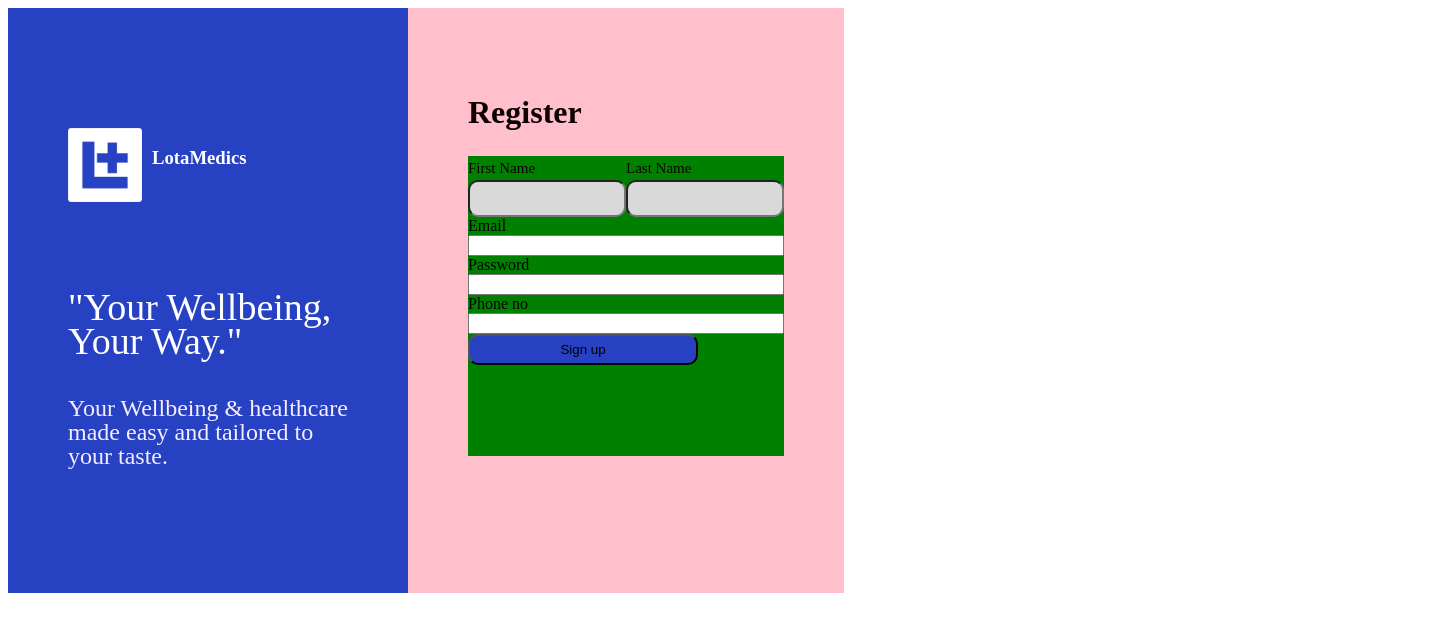
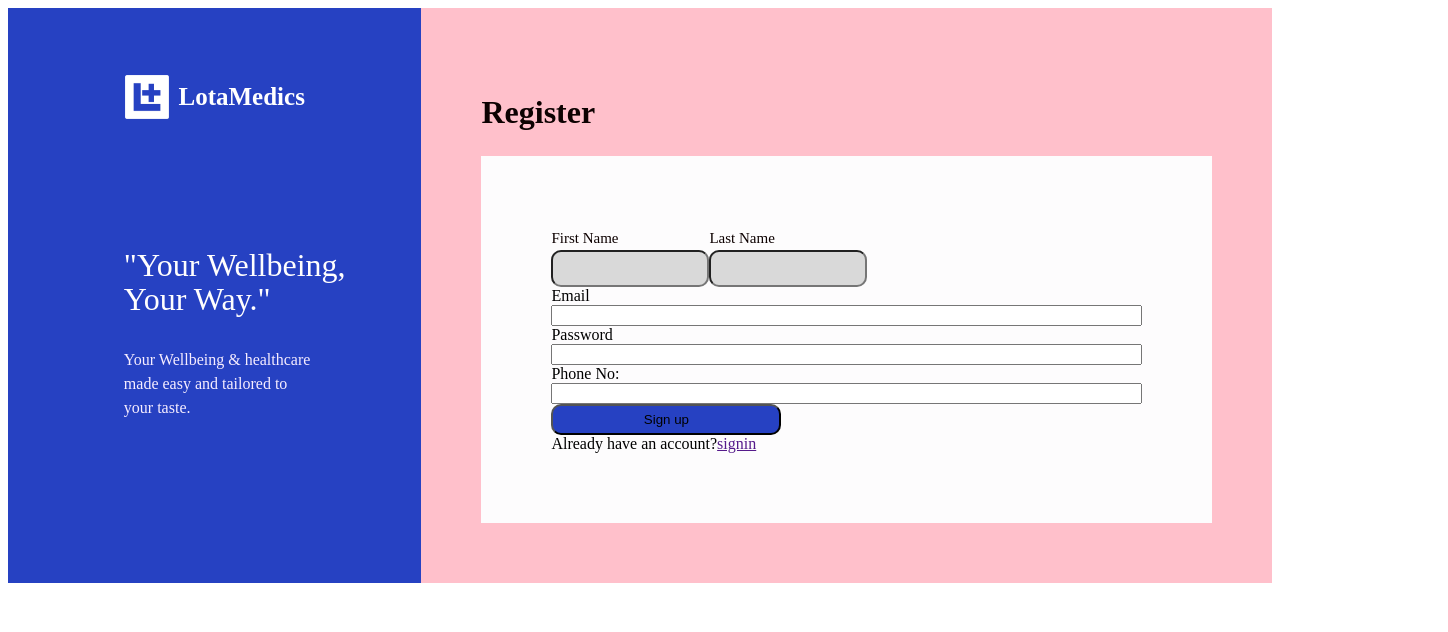
Before and after one commit to Solex202/electronic_health_client, a React (Vite) app: page / in a window 1280 px wide. Shown: the top 632 px of the page, 1448 px wide, since content can reach past the window. Built offline with nearby package versions, Linux system fonts and the light colour scheme.

Commit message:
creating registration page

```diff
--- a/src/pages/auth/Register/index.jsx
+++ b/src/pages/auth/Register/index.jsx
@@ -1,6 +1,6 @@
 import React from 'react';
 import style from "../Register/index.module.css"
-import logo from "../../../assets/LotaMedics Logo.svg"
+import logo from "../../../assets/LotaMedics Logo.png"
 const Register
     = () => {
         return (
@@ -41,19 +41,20 @@ const Register
                                 <input type="password" id="password" name="password" required/>
                             </div>
                             <div className={style.phonenumber}>
-                                <label for="phone">Phone no</label>
+                                <label for="phone">Phone No:</label>
                                 <input type="tel" id="phone" name="phone" pattern="[0-9]{10}"  required/>
-                                {/* <small>Format: 1234567890</small> */}
+
                             </div>
                             <button>Sign up</button>
                             <div className={style.bottom_text}>
-                                <p></p>
-                                <href></href>
+                                <span>Already have an account?</span>
+                                <a href=''>signin</a>
                             </div>
 
                         </form>
                     </div>
                 </div>
+
             </div>
         )
     }
--- a/src/pages/auth/Register/index.module.css
+++ b/src/pages/auth/Register/index.module.css
@@ -1,60 +1,76 @@
 .parent{
     display: flex;
-    width: 1440px;
-    height: 585px;
-    /* flex-shrink: 0; */
-    /* padding: 50px; */
+    overflow: hidden;
+    background-color: black;
 }
 
 .left_section{
     background-color: #2641C2;
-    width: 400px;
+    width: 470px;
+    display: flex;
+    flex-direction: column;
+    align-items: center;
 }
 
 .left_section_inner{
     display: flex;
     flex-direction: column;
-    padding: 60px;
+    padding: 50px;
     justify-content: space-between;
 }
 
 .logo_div{
     display: flex;
-    margin-bottom: 50px;
-    margin-top: 60px;
+    justify-content: center;
+    align-items: center;
+    /* margin-bottom: 50px;
+    margin-top: 60px; */
 }
 
 .logo_div h3{
     color: #ffffff;
     margin-left: 10px;
+    font-size: 25px;
+}
+
+.logo{
+    width: 44px;
+    height: 44px;
+}
+
+.intro_text{
+    /* background-color: orange; */
+    margin: 80px 0 0 40px;
+    /* display: flex;
+    flex-direction: column;
+    justify-content: center;
+    align-items: center; */
 }
 
 .intro_text_p1{
-    flex-direction: column;
-    justify-content: center;
     flex-shrink: 0;
     color: #FFFEFE;
     font-family: Montserrat;
-    font-size: 38px;
+    font-size: 32px;
     font-style: normal;
-    font-weight: 500;
-    line-height: 34px; /* 63.158% */
+    font-weight: 400;
+    line-height: 34px;
 }
 
 .intro_text_p2{
     flex-shrink: 0;
     color: #F6EDFF;
     font-family: Montserrat;
-    font-size: 24px;
+    /* font-size: 15px; */
     font-style: normal;
-    font-weight: 400;
-    line-height: 24px; /* 100% */
+    /* font-weight: 100; */
+    line-height: 24px;
 }
 
 .right_section{
-    /* background-color: #FDFCFD; */
+    background-color: #FDFCFD;
     background-color: pink;
-    /* width: 990px; */
+    width: 967px;
 }
 
 .right_section_inner{
@@ -70,28 +86,22 @@
     font-size: 32px;
     font-style: normal;
     font-weight: 700;
-    line-height: 24px; /* 75% */
+    line-height: 24px;
 }
 
 .form{
-    background-color: green;
-    height: 300px;
-    /* justify-content: center; */
+    background-color:#FDFCFD;
+    padding: 70px;
 
 }
 
 .fullname{
     display: flex;
-    /* flex-direction: column;
-    justify-content: center; */
-
-
 }
 
 .firstname{
     display: flex;
     flex-direction: column;
-
 }
 
 .lastname{
@@ -112,13 +122,14 @@
     display: flex;
     flex-direction: column;
 }
+
 .firstname label{
     color: #0D0101;
     font-family: Montserrat;
     font-size: 15px;
     font-style: normal;
     font-weight: 300;
-    line-height: 24px; /* 100% */
+    line-height: 24px;
 }
 
 .lastname label{
@@ -127,7 +138,7 @@
     font-size: 15px;
     font-style: normal;
     font-weight: 300;
-    line-height: 24px; /* 100% */
+    line-height: 24px;
 }
 
 .firstname input{
@@ -154,3 +165,8 @@
     border-radius: 10px;
     background: #2641C2;
 }
+
+.bottom_text{
+    display: flex;
+    flex-direction: row;
+}
```
Also changed, not shown: src/assets/LotaMedics Logo.png (added), src/assets/LotaMedics Logo.svg (deleted).
